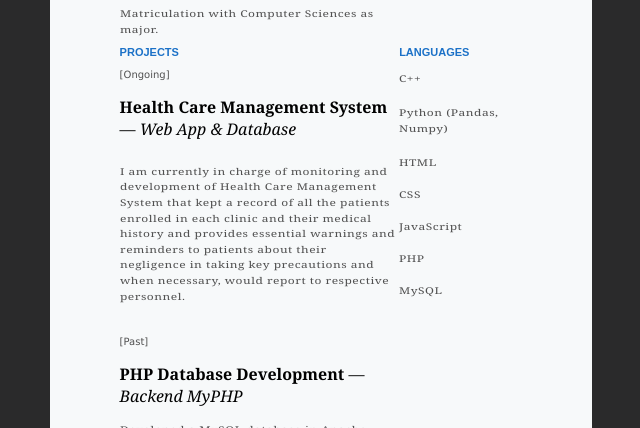
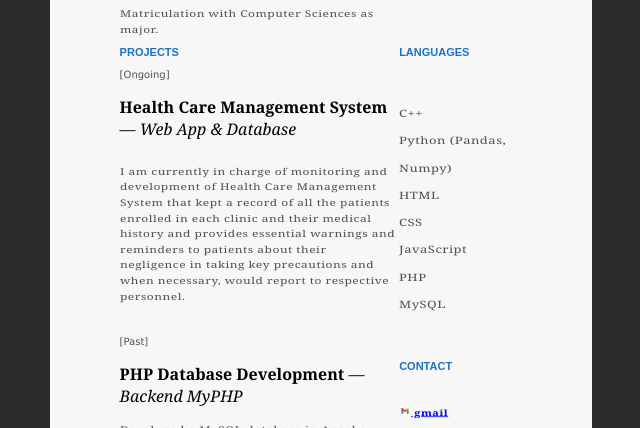
Before and after one commit to ABZ98990/ResumeV2, a plain HTML site: page index.html in a window 1280 px wide. Shown: the part 617-1045 px from the top of the page, without its empty margins (319-959 px from the left). Drawn offline with Linux system fonts and the light colour scheme.

Commit message:
Enhanced Resume Finalized
Added logos, added list items and formatted designs to suit assignment requirements

```diff
--- a/index.html
+++ b/index.html
@@ -18,7 +18,7 @@
                     <p id="p3">
                         (+92) 333-8470784
                     </p>
-                    <a href="mailto:abz.989900@gmail.com" target="_blank">
+                    <a href="mailto:abz.989900@gmail.com" target="_blank" id="link">
                         abz.989900@gmail.com
                     </a>
                 </td>
@@ -42,7 +42,7 @@
                     <p class="sub2">Front-end Web <br> development using <br> HTML, CSS & JS.</p>
                     <p class="sub2">Back-end Web <br> Development <br> through PHP.</p>
                     <p class="sub2">Database <br> management through <br> SQL.</p>
-                    <p class="sub2">Operating Linux Systems.</p>
+                    <p class="sub2">Operating Linux<br>Systems.</p>
                 </td>
             </tr>
             <tr>
@@ -67,13 +67,22 @@
                 </td>
                 <td>
                     <p class="heading">LANGUAGES</p>
-                    <p class="sub2">C++</p>
-                    <p class="sub2">Python (Pandas, Numpy)</p>
-                    <p class="sub2">HTML</p>
-                    <p class="sub2">CSS</p>
-                    <p class="sub2">JavaScript</p>
-                    <p class="sub2">PHP</p>
-                    <p class="sub2">MySQL</p>
+                    <ul class="list">
+                        <li>C++</li>
+                        <li>Python (Pandas, Numpy)</li>
+                        <li>HTML</li>
+                        <li>CSS</li>
+                        <li>JavaScript</li>
+                        <li>PHP</li>
+                        <li>MySQL</li>
+                    </ul>
+                    <p class="heading">CONTACT</p>
+                    <ul class="list">
+                        <li><a href="mailto:abz.989900@gmail.com" target="_blank" id="link2"><img src="gmail-new-icon5198.jpg" alt="gmail link"> gmail</a></li>
+                        <li><a href="https://github.com/abz98990" target="_blank" id="link2"><img src="github-6980894_1280.png" alt="github profile"> ABZ98990</a></li>
+                        <li><a href="https://wa.me/923338470784" target="_blank" id="link2"><img src="WhatsApp.svg.webp" alt="WhatsApp number"> 0333-8470784</a></li>
+                        <li><a href="tel:923338470784" target="_blank" id="link2"><img src="png-clipart-call-icon-telephone-call-prank-call-email-iphone-telefono-miscellaneous-text-thumbnail.png" alt="Telephone number"> 0333-8470784</a></li>
+                    </ul>
                 </td>
             </tr>
         </table>
--- a/style.css
+++ b/style.css
@@ -7,12 +7,30 @@ table
     padding: 67px;
     height: 127.5%;
     width: 42%;
-    background-color: rgb(247,249,250);
+    background-color: rgb(247,247,248);
 }
 td
 {
     vertical-align: top;
     width: 70%;
+}
+img
+{
+    height: 12px;
+    width: 12px;
+    border-radius: 50%;
+}
+#link
+{
+    font-family: Arial;
+    font-weight: bold;
+    font-size: 11px;
+}
+#link2
+{
+    font-family: Cambria;
+    font-weight: bold;
+    font-size: 11px;
 }
 #p1
 {
@@ -33,12 +51,17 @@ td
     font-weight: bold;
     margin: 0;
 }
-a
+.list
 {
-    font-family: Arial;
-    font-weight: bold;
-    font-size: 11px;
-    color: blue;
+    list-style-type: none;
+    padding: 0;
+    margin: 0;
+    font-family: Cambria;
+    font-size: 13px;
+    color: rgb(80, 80, 80);
+    transform: scale(1, .78);
+    letter-spacing: .5px;
+    line-height: 35px;
 }
 .heading
 {
```
Also changed, not shown: WhatsApp.svg.webp (added), github-6980894_1280.png (added), gmail-new-icon5198.jpg (added), png-clipart-call-icon-telephone-call-prank-call-email-iphone-telefono-miscellaneous-text-thumbnail.png (added).
